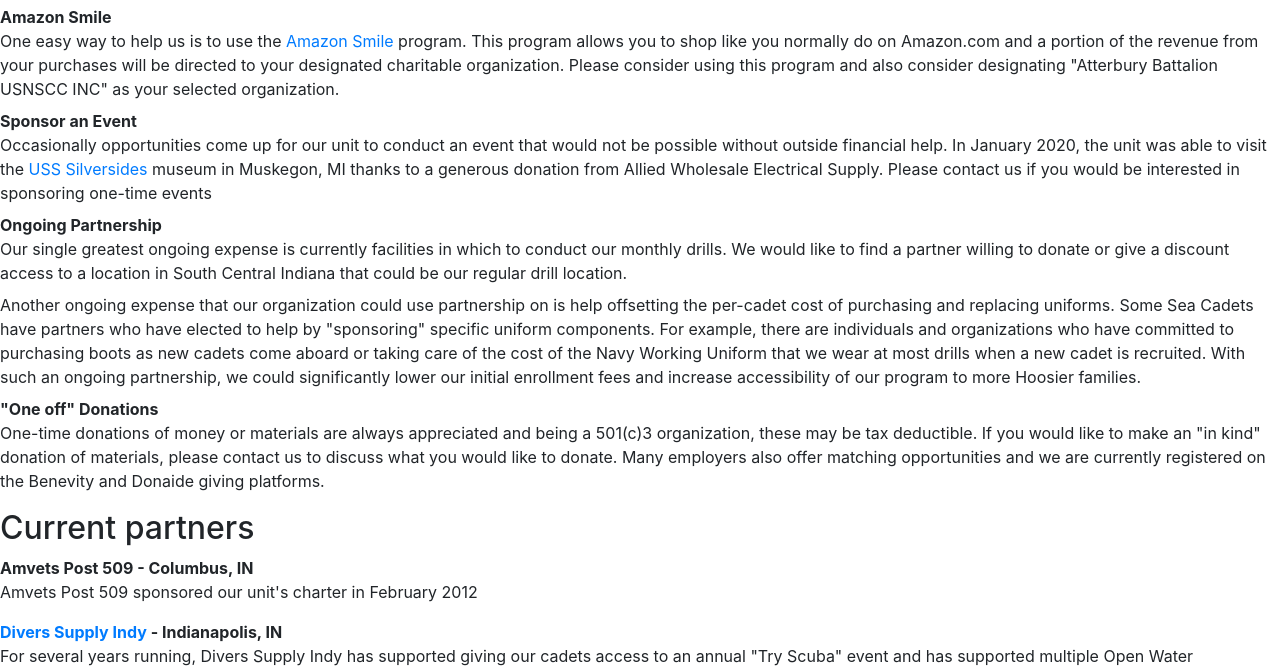
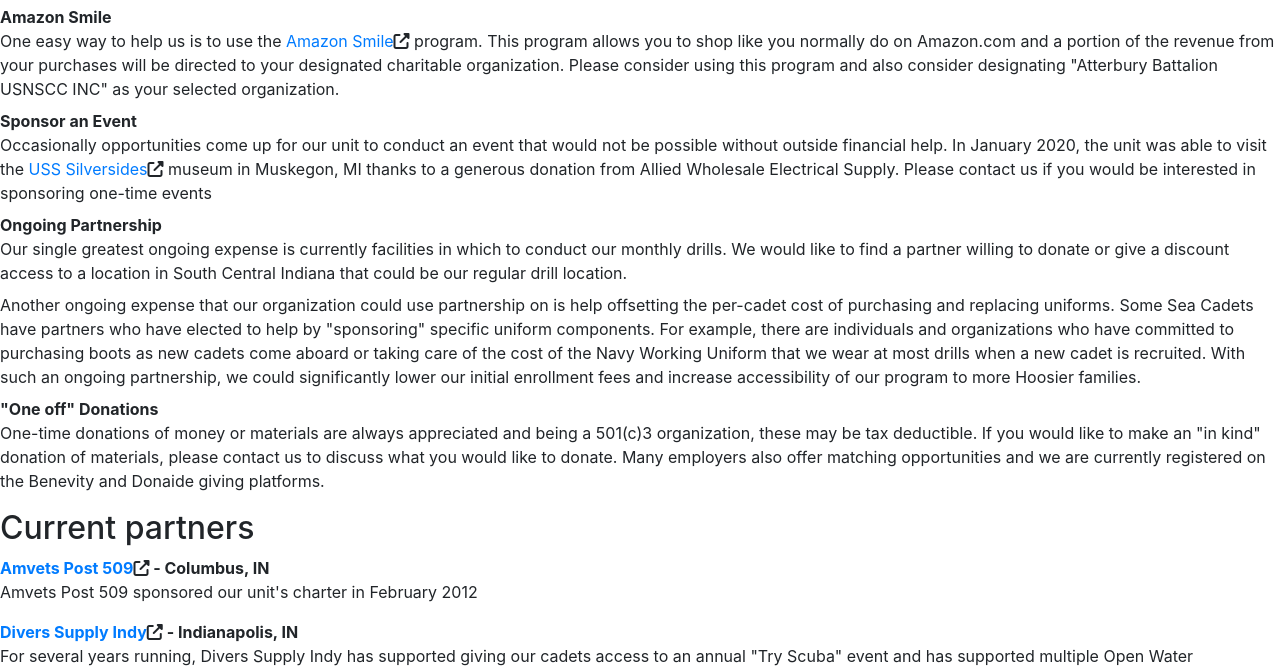
Before and after one commit to kyleburnsdev/atterburyseacadetsorg, a website: page src/sponsors.html in a window 1280 px wide. Shown: the part 273-944 px from the top of the page. Drawn offline with nearby package versions, Linux system fonts and the light colour scheme.

Commit message:
updates external links on sponsor page

```diff
--- a/src/sponsors.html
+++ b/src/sponsors.html
@@ -59,9 +59,9 @@
       <h2>Ways to help</h2>
       <dl>
         <dt>Amazon Smile</dt>
-        <dd>One easy way to help us is to use the <a href="https://smile.amazon.com/gp/charity/homepage.html">Amazon Smile</a> program. This program allows you to shop like you normally do on Amazon.com and a portion of the revenue from your purchases will be directed to your designated charitable organization. Please consider using this program and also consider designating "Atterbury Battalion USNSCC INC" as your selected organization.</dd>
+        <dd>One easy way to help us is to use the <a href="https://smile.amazon.com/gp/charity/homepage.html" rel="external" target="external">Amazon Smile</a><i class="fa fa-external-link"></i> program. This program allows you to shop like you normally do on Amazon.com and a portion of the revenue from your purchases will be directed to your designated charitable organization. Please consider using this program and also consider designating "Atterbury Battalion USNSCC INC" as your selected organization.</dd>
         <dt>Sponsor an Event</dt>
-        <dd>Occasionally opportunities come up for our unit to conduct an event that would not be possible without outside financial help. In January 2020, the unit was able to visit the <a href="https://silversidesmuseum.org">USS Silversides</a> museum in Muskegon, MI thanks to a generous donation from Allied Wholesale Electrical Supply. Please contact us if you would be interested in sponsoring one-time events</dd>
+        <dd>Occasionally opportunities come up for our unit to conduct an event that would not be possible without outside financial help. In January 2020, the unit was able to visit the <a href="https://silversidesmuseum.org" rel="external" target="external">USS Silversides</a><i class="fa fa-external-link"></i> museum in Muskegon, MI thanks to a generous donation from Allied Wholesale Electrical Supply. Please contact us if you would be interested in sponsoring one-time events</dd>
         <dt>Ongoing Partnership</dt>
         <dd>Our single greatest ongoing expense is currently facilities in which to conduct our monthly drills. We would like to find a partner willing to donate or give a discount access to a location in South Central Indiana that could be our regular drill location.</dd>
         <dd>Another ongoing expense that our organization could use partnership on is help offsetting the per-cadet cost of purchasing and replacing uniforms. Some Sea Cadets have partners who have elected to help by "sponsoring" specific uniform components. For example, there are individuals and organizations who have committed to purchasing boots as new cadets come aboard or taking care of the cost of the Navy Working Uniform that we wear at most drills when a new cadet is recruited. With such an ongoing partnership, we could significantly lower our initial enrollment fees and increase accessibility of our program to more Hoosier families.</dd>
@@ -70,9 +70,9 @@
       </dl>
       <h2>Current partners</h2>
       <dl>
-        <dt>Amvets Post 509 - Columbus, IN</dt>
+        <dt><a href="https://www.facebook.com/Columbus-Amvets-POST-509-Columbus-Indiana-543101752502863" rel="external" target="external">Amvets Post 509</a><i class="fa fa-external-link"></i> - Columbus, IN</dt>
         <dl>Amvets Post 509 sponsored our unit's charter in February 2012</dl>
-        <dt><a href="https://www.diverssupplyindy.com/">Divers Supply Indy</a> - Indianapolis, IN</dt>
+        <dt><a href="https://www.diverssupplyindy.com/" rel="external" target="external">Divers Supply Indy</a><i class="fa fa-external-link"></i> - Indianapolis, IN</dt>
         <dl>For several years running, Divers Supply Indy has supported giving our cadets access to an annual "Try Scuba" event and has supported multiple Open Water certification classes for us. Beginning in January 2021, that partership will deepen, enabling monthly scuba diving opportunities to eligible cadets and the SSI Scuba Rangers program for our League cadets.</dl>
       </dl>
       <section class="container-fluid text-center py-4 mt-4" id="contact">
```
Also changed, not shown: src/index.html (+0 -1 lines).
